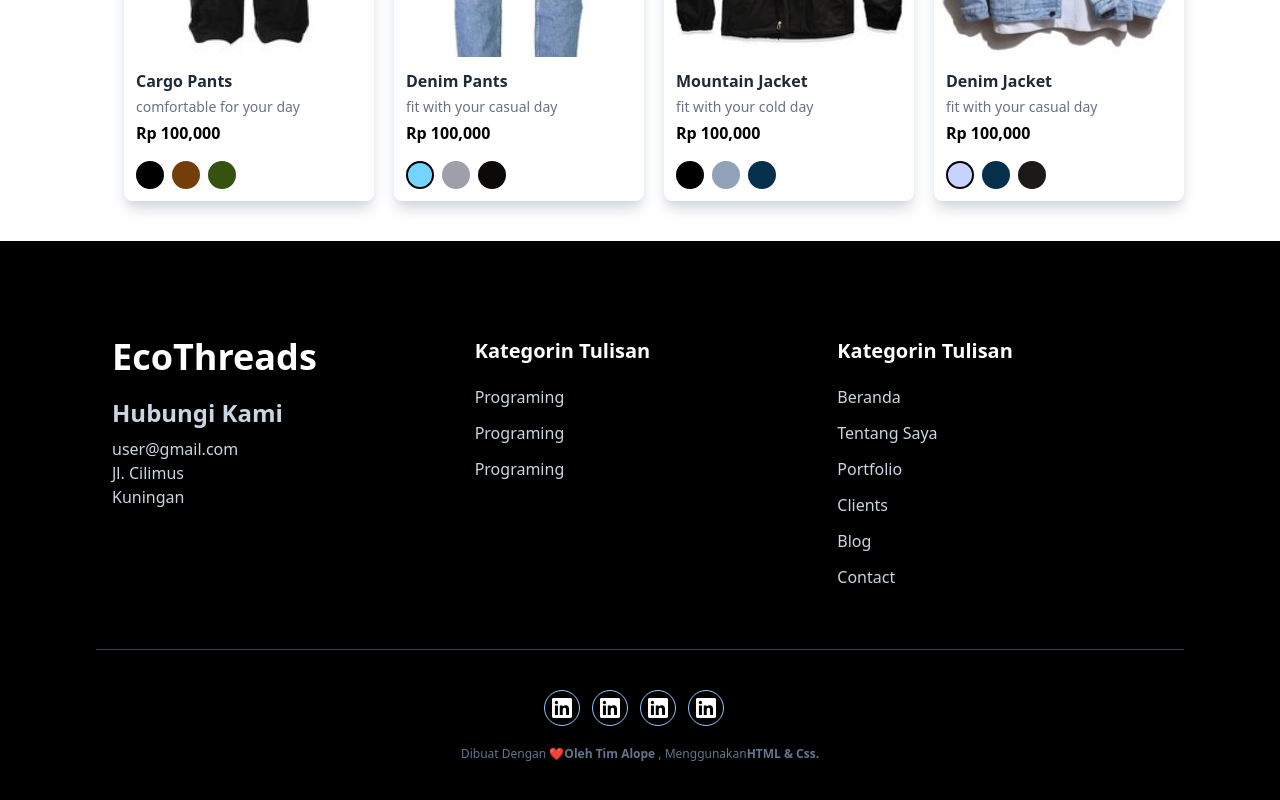
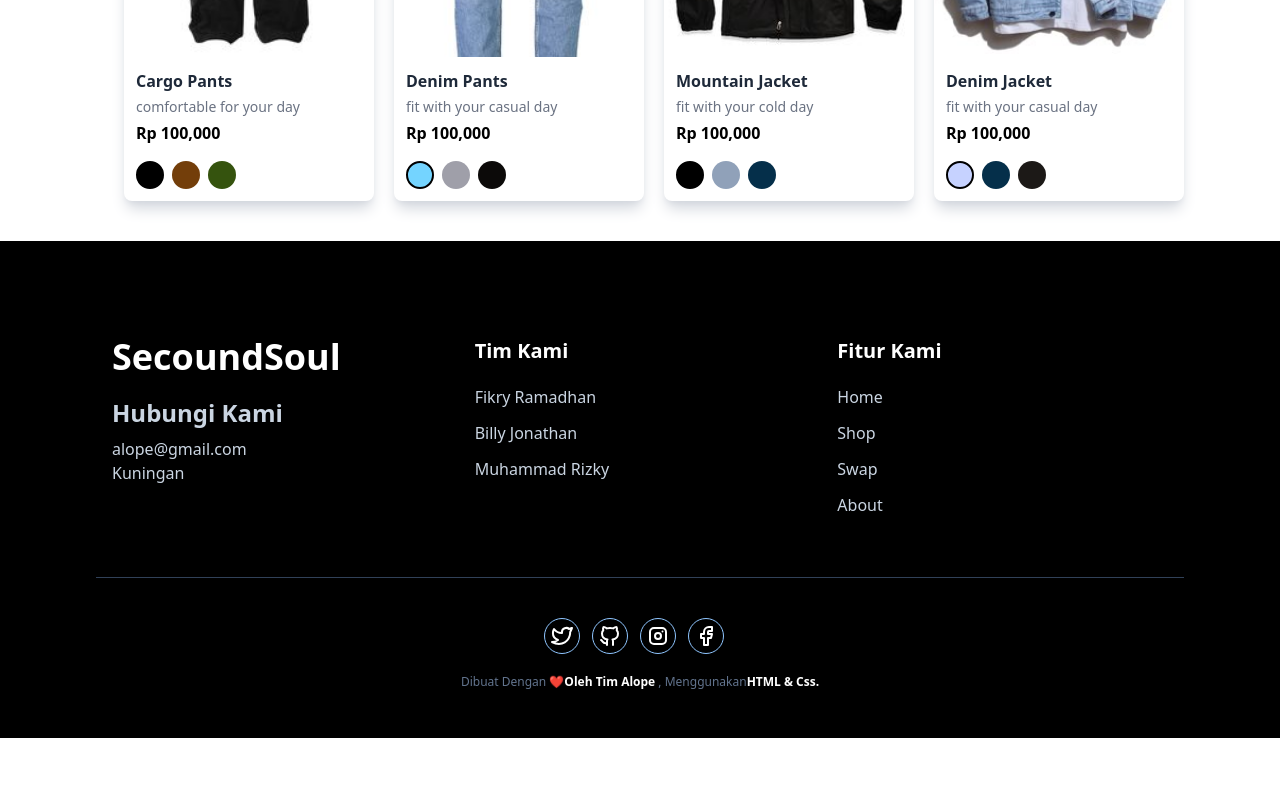
Before and after one commit to FikryRamadhan/IFEST, a React (Vite) app: page /shop-fashion in a window 1280 px wide. Shown: the part 2963-3763 px from the top of the page. After the commit the page ends 3701 px from the top, so only its background shows below. Built offline with nearby package versions, Linux system fonts and the light colour scheme.

Commit message:
IFEST-10: home page

```diff
--- a/src/component/Footer.tsx
+++ b/src/component/Footer.tsx
@@ -1,21 +1,21 @@
+import { IconBrandFacebook, IconBrandGithub, IconBrandInstagram, IconBrandTwitter } from "@tabler/icons-react";
 import React from "react";
 
 const Footer = () => {
   return (
     <>
-      <div className="pt-24 pb-12 bg-black lg:px-24 px-1">
+      <div className="pt-24 pb-12 bg-black lg:px-24 md:px-10 px-1">
         <div className="container">
           <div className="flex flex-wrap">
             <div className="w-full px-4 mb-12 text-slate-300 font-medium md:w-1/3">
-              <h2 className="font-bold text-4xl text-white mb-5">EcoThreads</h2>
+              <h2 className="font-bold text-4xl text-white mb-5">SecoundSoul</h2>
               <h3 className="font-bold text-2xl mb-2">Hubungi Kami</h3>
-              <p>user@gmail.com</p>
-              <p>Jl. Cilimus</p>
+              <p>alope@gmail.com</p>
               <p>Kuningan</p>
             </div>
             <div className="w-full px-4 mb-12 md:w-1/3">
               <h3 className="font-semibold text-white mb-5 text-xl">
-                Kategorin Tulisan
+                Tim Kami
               </h3>
               <ul className="text-slate-300">
                 <li>
@@ -23,7 +23,7 @@ const Footer = () => {
                     href="#"
                     className="inline-block text-base hover:text-slate-100 mb-3"
                   >
-                    Programing
+                    Fikry Ramadhan
                   </a>
                 </li>
                 <li>
@@ -31,7 +31,7 @@ const Footer = () => {
                     href="#"
                     className="inline-block text-base hover:text-slate-100 mb-3"
                   >
-                    Programing
+                    Billy Jonathan
                   </a>
                 </li>
                 <li>
@@ -39,14 +39,14 @@ const Footer = () => {
                     href="#"
                     className="inline-block text-base hover:text-slate-100 mb-3"
                   >
-                    Programing
+                    Muhammad Rizky
                   </a>
                 </li>
               </ul>
             </div>
             <div className="w-full px-4 mb-12 md:w-1/3">
               <h3 className="font-semibold text-white mb-5 text-xl">
-                Kategorin Tulisan
+                Fitur Kami
               </h3>
               <ul className="text-slate-300">
                 <li>
@@ -54,7 +54,7 @@ const Footer = () => {
                     href="#home"
                     className="inline-block text-base hover:text-slate-100 mb-3"
                   >
-                    Beranda
+                    Home
                   </a>
                 </li>
                 <li>
@@ -62,7 +62,7 @@ const Footer = () => {
                     href="#about"
                     className="inline-block text-base hover:text-slate-100 mb-3"
                   >
-                    Tentang Saya
+                    Shop
                   </a>
                 </li>
                 <li>
@@ -70,7 +70,7 @@ const Footer = () => {
                     href="#portfolio"
                     className="inline-block text-base hover:text-slate-100 mb-3"
                   >
-                    Portfolio
+                    Swap
                   </a>
                 </li>
                 <li>
@@ -78,23 +78,7 @@ const Footer = () => {
                     href="#clients"
                     className="inline-block text-base hover:text-slate-100 mb-3"
                   >
-                    Clients
-                  </a>
-                </li>
-                <li>
-                  <a
-                    href="#blog"
-                    className="inline-block text-base hover:text-slate-100 mb-3"
-                  >
-                    Blog
-                  </a>
-                </li>
-                <li>
-                  <a
-                    href="#contact"
-                    className="inline-block text-base hover:text-slate-100 mb-3"
-                  >
-                    Contact
+                    About
                   </a>
                 </li>
               </ul>
@@ -108,64 +92,28 @@ const Footer = () => {
                 target="_blank"
                 className="w-9 h-9 mr-3 flex rounded-full items-center border justify-center border-blue-300 hover:border-zinc-900 hover:bg-white text-white hover:text-zinc-950"
               >
-                <svg
-                  role="img"
-                  width="20"
-                  className="fill-current"
-                  viewBox="0 0 24 24"
-                  xmlns="http://www.w3.org/2000/svg"
-                >
-                  <title>LinkedIn</title>
-                  <path d="M20.447 20.452h-3.554v-5.569c0-1.328-.027-3.037-1.852-3.037-1.853 0-2.136 1.445-2.136 2.939v5.667H9.351V9h3.414v1.561h.046c.477-.9 1.637-1.85 3.37-1.85 3.601 0 4.267 2.37 4.267 5.455v6.286zM5.337 7.433c-1.144 0-2.063-.926-2.063-2.065 0-1.138.92-2.063 2.063-2.063 1.14 0 2.064.925 2.064 2.063 0 1.139-.925 2.065-2.064 2.065zm1.782 13.019H3.555V9h3.564v11.452zM22.225 0H1.771C.792 0 0 .774 0 1.729v20.542C0 23.227.792 24 1.771 24h20.451C23.2 24 24 23.227 24 22.271V1.729C24 .774 23.2 0 22.222 0h.003z" />
-                </svg>
+                <IconBrandTwitter />
               </a>
               <a
                 href="#"
                 target="_blank"
                 className="w-9 h-9 mr-3 flex rounded-full items-center border justify-center border-blue-300 hover:border-zinc-900 hover:bg-white text-white hover:text-zinc-950"
               >
-                <svg
-                  role="img"
-                  width="20"
-                  className="fill-current"
-                  viewBox="0 0 24 24"
-                  xmlns="http://www.w3.org/2000/svg"
-                >
-                  <title>LinkedIn</title>
-                  <path d="M20.447 20.452h-3.554v-5.569c0-1.328-.027-3.037-1.852-3.037-1.853 0-2.136 1.445-2.136 2.939v5.667H9.351V9h3.414v1.561h.046c.477-.9 1.637-1.85 3.37-1.85 3.601 0 4.267 2.37 4.267 5.455v6.286zM5.337 7.433c-1.144 0-2.063-.926-2.063-2.065 0-1.138.92-2.063 2.063-2.063 1.14 0 2.064.925 2.064 2.063 0 1.139-.925 2.065-2.064 2.065zm1.782 13.019H3.555V9h3.564v11.452zM22.225 0H1.771C.792 0 0 .774 0 1.729v20.542C0 23.227.792 24 1.771 24h20.451C23.2 24 24 23.227 24 22.271V1.729C24 .774 23.2 0 22.222 0h.003z" />
-                </svg>
+                <IconBrandGithub />
               </a>
               <a
                 href="#"
                 target="_blank"
                 className="w-9 h-9 mr-3 flex rounded-full items-center border justify-center border-blue-300 hover:border-zinc-900 hover:bg-white text-white hover:text-zinc-950"
               >
-                <svg
-                  role="img"
-                  width="20"
-                  className="fill-current"
-                  viewBox="0 0 24 24"
-                  xmlns="http://www.w3.org/2000/svg"
-                >
-                  <title>LinkedIn</title>
-                  <path d="M20.447 20.452h-3.554v-5.569c0-1.328-.027-3.037-1.852-3.037-1.853 0-2.136 1.445-2.136 2.939v5.667H9.351V9h3.414v1.561h.046c.477-.9 1.637-1.85 3.37-1.85 3.601 0 4.267 2.37 4.267 5.455v6.286zM5.337 7.433c-1.144 0-2.063-.926-2.063-2.065 0-1.138.92-2.063 2.063-2.063 1.14 0 2.064.925 2.064 2.063 0 1.139-.925 2.065-2.064 2.065zm1.782 13.019H3.555V9h3.564v11.452zM22.225 0H1.771C.792 0 0 .774 0 1.729v20.542C0 23.227.792 24 1.771 24h20.451C23.2 24 24 23.227 24 22.271V1.729C24 .774 23.2 0 22.222 0h.003z" />
-                </svg>
+                <IconBrandInstagram />
               </a>
               <a
                 href="#"
                 target="_blank"
                 className="w-9 h-9 mr-3 flex rounded-full items-center border justify-center border-blue-300 hover:border-zinc-900 hover:bg-white text-white hover:text-zinc-950"
               >
-                <svg
-                  role="img"
-                  width="20"
-                  className="fill-current"
-                  viewBox="0 0 24 24"
-                  xmlns="http://www.w3.org/2000/svg"
-                >
-                  <title>LinkedIn</title>
-                  <path d="M20.447 20.452h-3.554v-5.569c0-1.328-.027-3.037-1.852-3.037-1.853 0-2.136 1.445-2.136 2.939v5.667H9.351V9h3.414v1.561h.046c.477-.9 1.637-1.85 3.37-1.85 3.601 0 4.267 2.37 4.267 5.455v6.286zM5.337 7.433c-1.144 0-2.063-.926-2.063-2.065 0-1.138.92-2.063 2.063-2.063 1.14 0 2.064.925 2.064 2.063 0 1.139-.925 2.065-2.064 2.065zm1.782 13.019H3.555V9h3.564v11.452zM22.225 0H1.771C.792 0 0 .774 0 1.729v20.542C0 23.227.792 24 1.771 24h20.451C23.2 24 24 23.227 24 22.271V1.729C24 .774 23.2 0 22.222 0h.003z" />
-                </svg>
+                <IconBrandFacebook />
               </a>
 
             </div>
@@ -173,11 +121,11 @@ const Footer = () => {
 
           <p className="font-medium text-xs text-slate-500 text-center">
             Dibuat Dengan <span className="text-pink-500">❤️</span>
-            <a href="#" target="_blank" className="font-bold text-primary">
+            <a href="#" target="_blank" className="font-bold text-white">
               Oleh Tim Alope{" "}
             </a>
             , Menggunakan
-            <a href="#" target="_blank" className="font-bold text-primary">
+            <a href="#" target="_blank" className="font-bold text-white">
               HTML & Css.
             </a>
           </p>
--- a/src/sections/home/About.tsx
+++ b/src/sections/home/About.tsx
@@ -16,13 +16,13 @@ const About = () => {
           <div className="lg:w-1/2 w-full  px-4 lg:px-0 mb-10 lg:mt-0 text-left md:mt-15">
             <h1 className="lg:text-4xl md:text-2xl md:mt-10 text-3xl mb-6 text-white">
 
-              Fashion modern yang terlahir <br /> kembali dari pakaian lama.
+              Fashion modern yang terlahir kembali dari pakaian lama.
             </h1>
             <NavLink
               to={""}
               className="relative pb-2 text-white text-lg after:content-[''] after:bottom-0 after:h-[2px] after:bg-white after:absolute after:rounded-full hover:after:w-full after:transition-all after:duration-500 after:left-0"
             >
-              Beli Sekarang
+              Tukar Sekarang
             </NavLink>
           </div>
         </div>
@@ -30,20 +30,20 @@ const About = () => {
         <div className="w-full flex flex-col min-md:py-16 min-md:flex-row-reverse lg:items-center min-md:px-20 gap-10 bg-black">
           <div className="lg:w-1/2 md:w-full md:px-0 w-full flex justify-center">
             <img
-              src="img/row.jpg"
+              src="img/satu.jpg"
               alt=""
               className="w-full min-md:w-[450px] min-md:ml-11 h-auto object-cover"
             />
           </div>
           <div className="lg:w-1/2 w-full  px-4 lg:px-0 mb-10 lg:mt-0 text-left md:mt-15">
             <h1 className="lg:text-4xl md:text-2xl md:mt-10 text-3xl mb-6 text-white">
-            Berikan Nyawa Baru pada <br /> Pakaian Lama!
+            Tukar, Daur Ulang, Pakai Lagi!
             </h1>
             <NavLink
               to={""}
               className="relative pb-2 text-white text-lg after:content-[''] after:bottom-0 after:h-[2px] after:bg-white after:absolute after:rounded-full hover:after:w-full after:transition-all after:duration-500 after:left-0"
             >
-              Lihat Selanjutnya
+              Tukar Sekarang
             </NavLink>
           </div>
         </div>
```
Also changed, not shown: src/sections/home/Content.tsx (+16 -39 lines).
